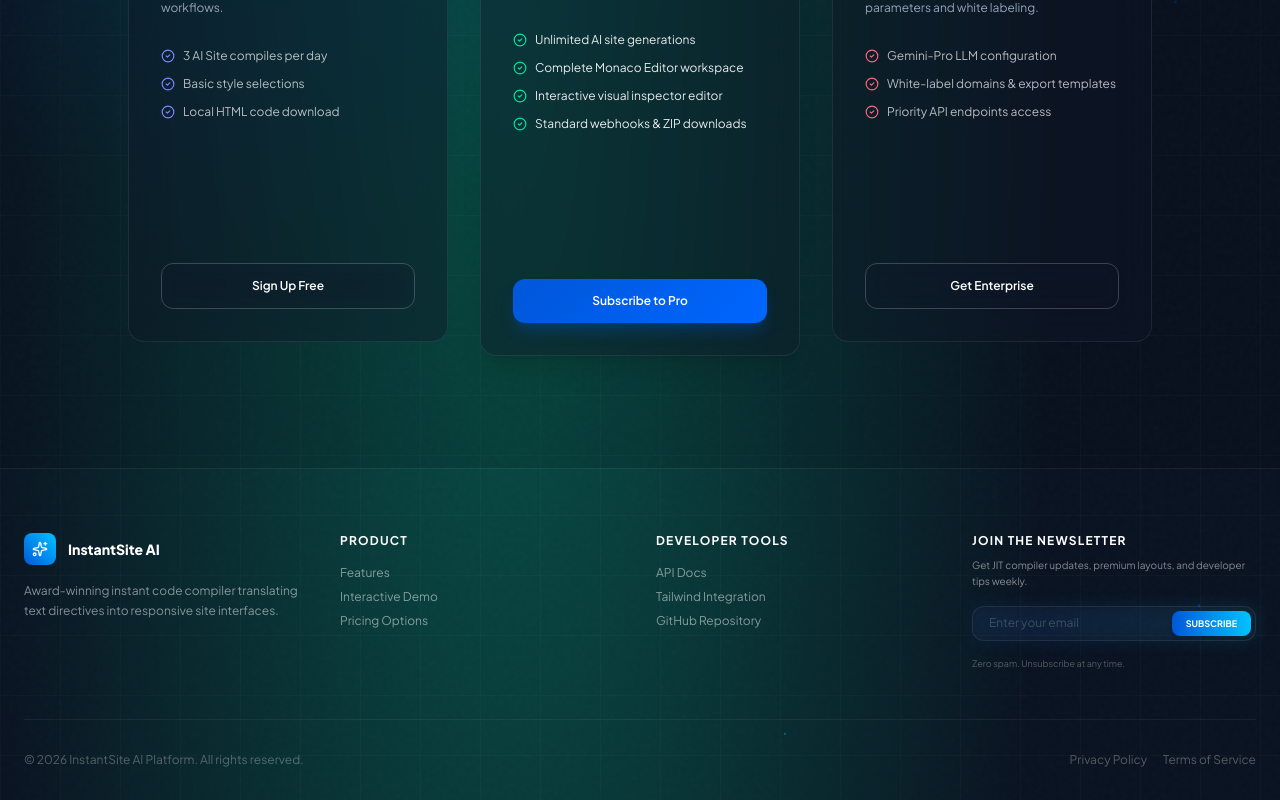
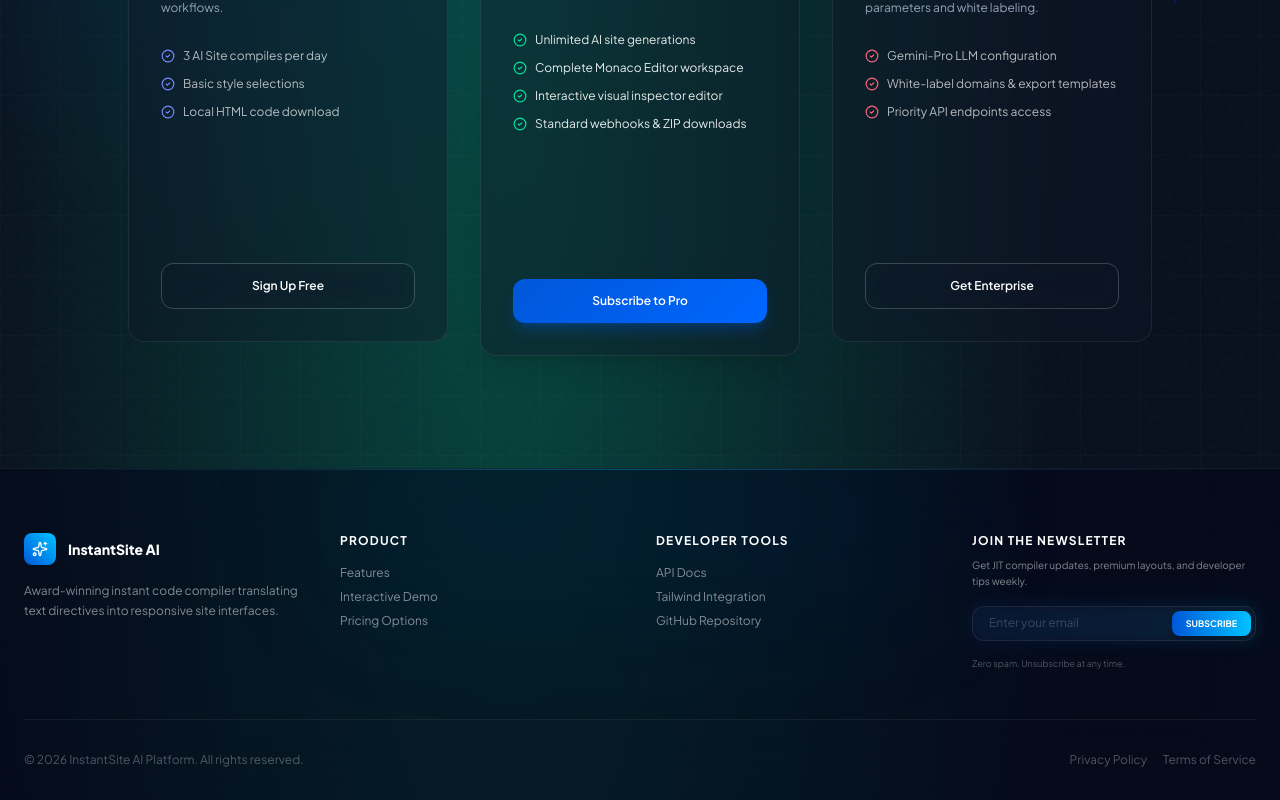
Before and after one commit to sabledattatray/InstantSite-AI, a React (Vite) app: page / in a window 1280 px wide. Shown: the part 2965-3765 px from the top of the page. Built offline with nearby package versions, Linux system fonts and the light colour scheme.

Commit message:
style: upgrade footer background to a premium glassmorphic style with custom ambient glows

```diff
--- a/src/App.tsx
+++ b/src/App.tsx
@@ -2514,8 +2514,13 @@ function LandingPage({ onStart, onStartWorkspace, onLogin }: LandingPageProps) {
         </section>
 
         {/* Footer Section */}
-        <footer className="border-t border-white/[0.06] pt-16 pb-8 bg-transparent">
-          <div className="max-w-7xl mx-auto px-6 text-left">
+        <footer className="relative border-t border-white/[0.06] pt-16 pb-8 bg-slate-950/60 backdrop-blur-2xl overflow-hidden">
+          {/* Subtle top glowing line overlay */}
+          <div className="absolute top-0 inset-x-0 h-[1px] bg-gradient-to-r from-transparent via-[#00C2FF]/30 to-transparent"></div>
+          {/* Centered glowing ambient light */}
+          <div className="absolute top-0 left-1/2 -translate-x-1/2 w-[600px] h-[100px] bg-[#0057D9]/10 rounded-full blur-[80px] pointer-events-none"></div>
+
+          <div className="max-w-7xl mx-auto px-6 text-left relative z-10">
             <div className="grid grid-cols-1 md:grid-cols-4 gap-8 mb-12">
               <div className="space-y-4">
                 <div className="flex items-center gap-3">
```
